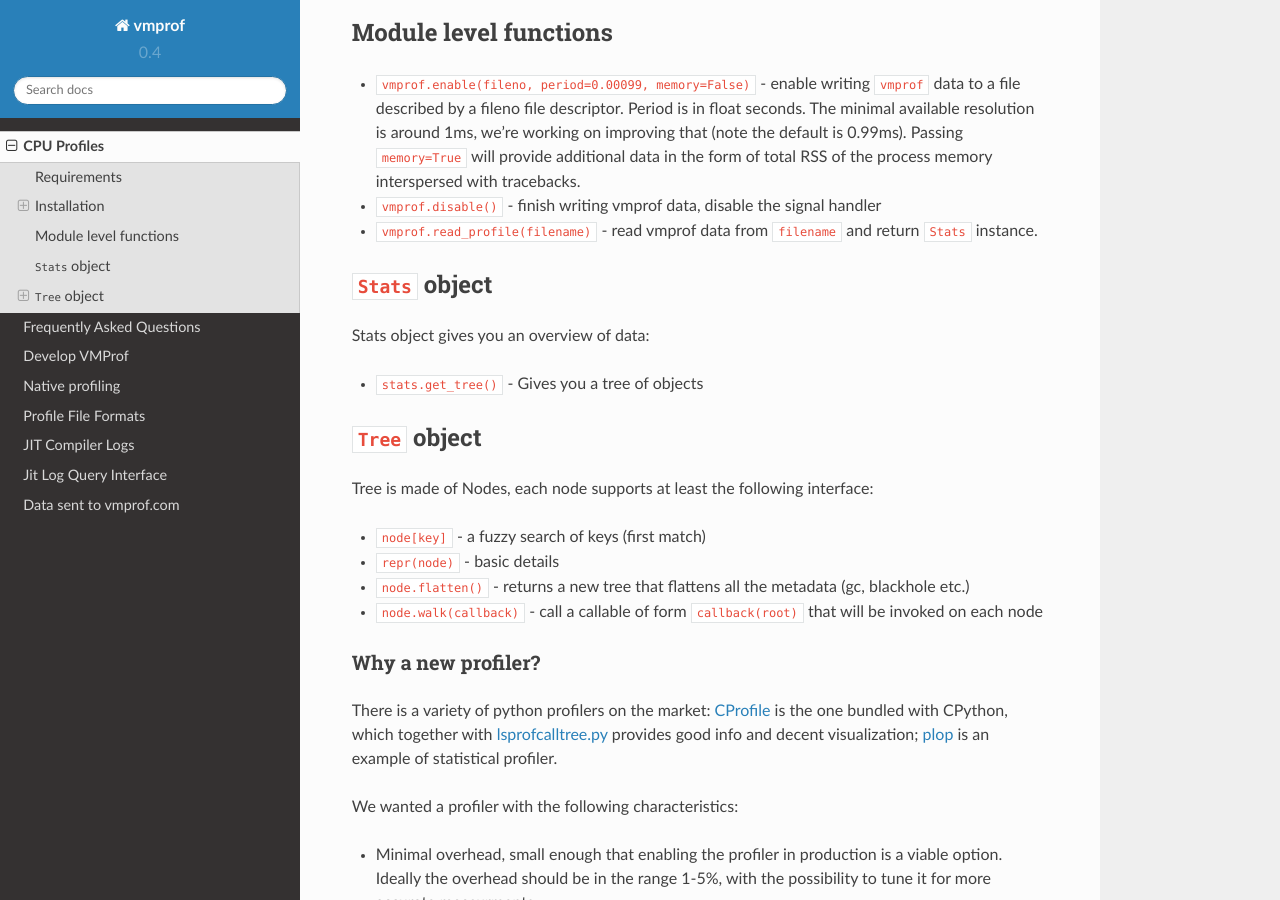
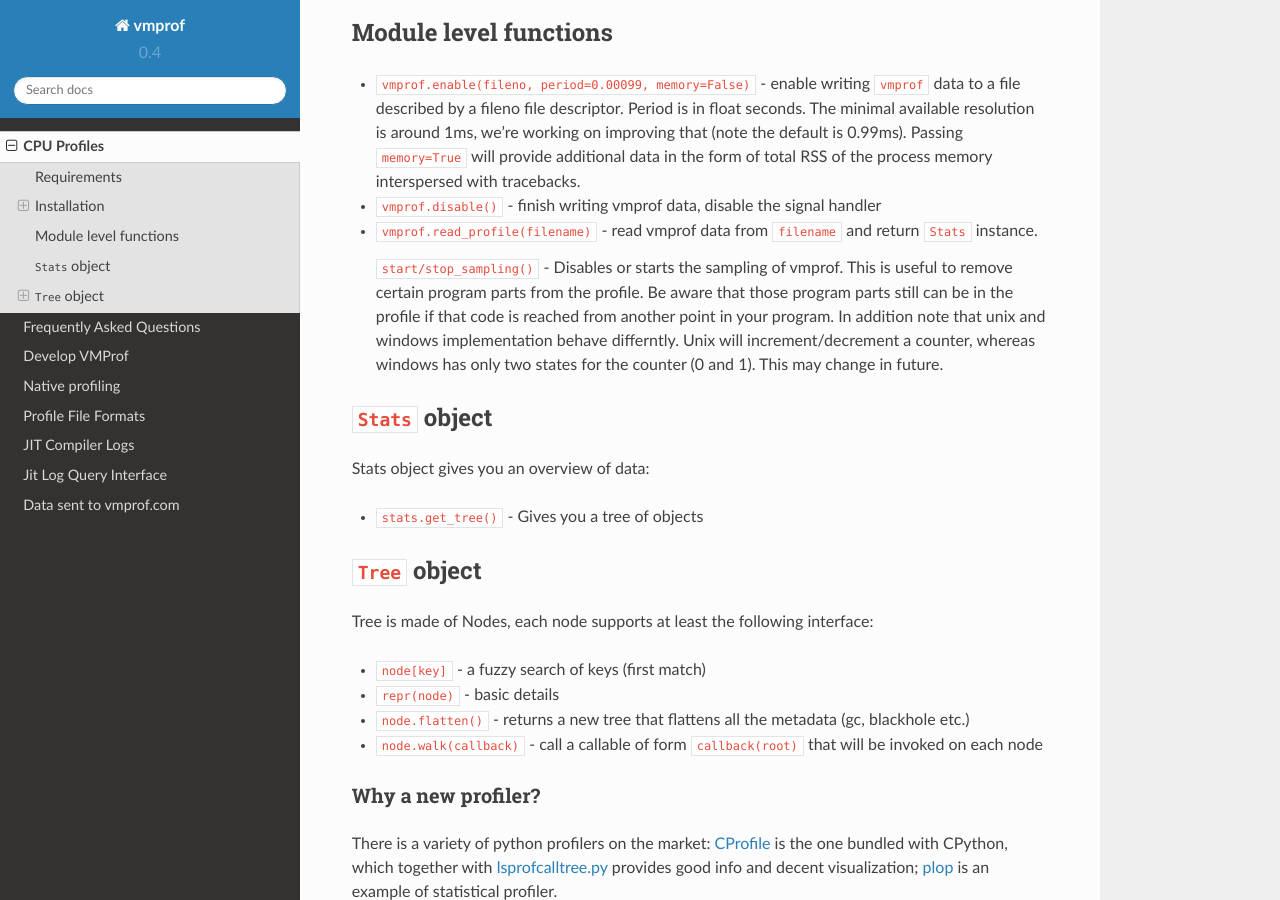
Before and after one commit to vmprof/vmprof-python, a Sphinx documentation site: the page built from docs/vmprof.rst, in a window 1280 px wide and 900 px high, scrolled down 2131 px. Built offline with Sphinx 7.4.7 and the Read the Docs theme 2.0.0, drawn with Linux system fonts in a browser that asks for light colours.

Commit message:
add documentation on start/stop stampling #166

```diff
--- a/docs/vmprof.rst
+++ b/docs/vmprof.rst
@@ -121,6 +121,14 @@
 * ``vmprof.read_profile(filename)`` - read vmprof data from
   ``filename`` and return ``Stats`` instance.
 
+  ``start/stop_sampling()`` - Disables or starts the sampling of vmprof. This
+  is useful to remove certain program parts from the profile. Be aware that
+  those program parts still can be in the profile if that code is reached
+  from another point in your program. In addition note that unix and windows
+  implementation behave differntly. Unix will increment/decrement a counter,
+  whereas windows has only two states for the counter (0 and 1).
+  This may change in future.
+
 ``Stats`` object
 ----------------
 
```
